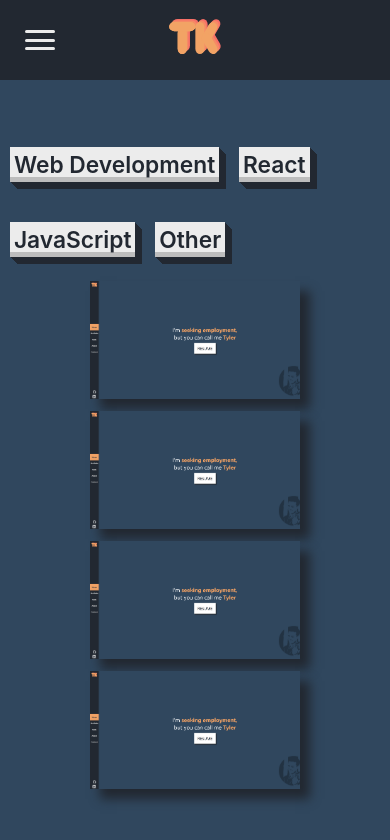
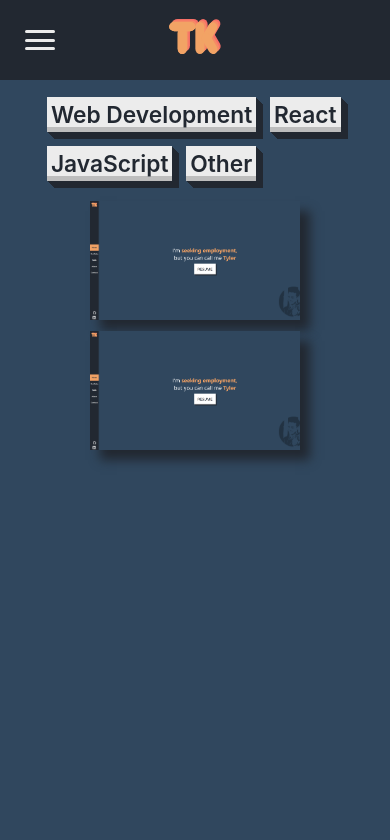
Before and after one commit to tylercodes1/portfolio, a React (Create React App) app: page /portfolio in a window 390 px wide. Shown: the top 840 px of the page. Built offline with nearby package versions, Linux system fonts and the light colour scheme.

Commit message:
Base Case filtering logic complete. Handle Edge cases next

```diff
--- a/package.json
+++ b/package.json
@@ -10,7 +10,8 @@
     "react": "^16.13.1",
     "react-dom": "^16.13.1",
     "react-router-dom": "^5.2.0",
-    "react-scripts": "3.4.1"
+    "react-scripts": "3.4.1",
+    "react-textfit": "^1.1.0"
   },
   "scripts": {
     "start": "react-scripts start",
--- a/src/Widgets/General/Nav2/Nav2.css
+++ b/src/Widgets/General/Nav2/Nav2.css
@@ -22,7 +22,7 @@
     background: #222831;
     width: 100px;
     height: 100%;
-    position: absolute;
+    position: fixed;
     left: 0;
     top: 0;
     display: flex;
--- a/src/Widgets/Portfolio/FilterButton/FilterButton.css
+++ b/src/Widgets/Portfolio/FilterButton/FilterButton.css
@@ -40,6 +40,7 @@
 
 @media (max-width: 768px) {
     .filter_button {
+        margin: 7px;
         font-size: 2.7vmax;
         font-weight: 600;
         padding: 1vmin;
--- a/src/Widgets/Portfolio/Portfolio.css
+++ b/src/Widgets/Portfolio/Portfolio.css
@@ -4,15 +4,24 @@
     margin: 0 0 0 100px;
     display: flex;
     flex-direction: column;
-    justify-content: center;
+    /* justify-content: center; */
     align-items: center;
     height: 100%;
 }
 
 .filter_header {
+    margin: 40px;
+    padding: 0 30px 0;
     display: flex;
     flex-direction: row;
     flex-wrap: wrap;
+}
+
+.project_container {
+    width: calc(100vw - 100px);
+    flex-wrap: wrap;
+    display: flex;
+    justify-content: center;
 }
 
 @media (min-width: 769px) {
@@ -26,11 +35,8 @@
         margin: 80px 0 0 0;
         height: calc(100vh - 80px);
     }
+
+    .filter_header {
+        margin: 10px;
+    }
 }
-
-.project_container {
-    width: calc(100vw - 100px);
-    flex-wrap: wrap;
-    display: flex;
-    justify-content: center;
-}
--- a/src/Widgets/Portfolio/Portfolio.js
+++ b/src/Widgets/Portfolio/Portfolio.js
@@ -38,10 +38,12 @@ class Portfolio extends Component {
                     <FilterButton text="Other" onClick={(urmom) => this.handleSelect(urmom)} selected={this.state.selected} />
                 </div>
                 <div className="project_container">
-                    <ProjectPreview />
-                    <ProjectPreview />
-                    <ProjectPreview />
-                    <ProjectPreview />
+                    <ProjectPreview display={this.state.selected.length < 1 ? null :
+                    !this.state.selected.some(el => ("Web Development React JavaScript").includes(el))? "hide_project" : null}
+                    title="Portfolio" src="Portfolio.PNG" url="https://tylersportfolio.netlify.app/" stack="React JavaScript"/>
+                    <ProjectPreview display={this.state.selected.length < 1 ? null :
+                    !this.state.selected.some(el => ("Other").includes(el))? "hide_project" : null}
+                    title="Other" src="Portfolio.PNG" url="https://tylersportfolio.netlify.app/" stack=" JavaScript"/>
                 </div>
             </div>
         )
--- a/src/Widgets/Portfolio/ProjectPreview/Description/Description.css
+++ b/src/Widgets/Portfolio/ProjectPreview/Description/Description.css
@@ -5,11 +5,22 @@
     flex-direction: column;
     flex-wrap: wrap;
     color: var(--dashboard);
-    justify-content: space-between;
+    align-items: center;
+    justify-content: center;
+}
+
+.smaller_backdrop {
+    display: flex;
+    flex-direction: column;
+    align-items: center;
+    padding: 1vmax;
+    width: 13vmax;
+    background-color: white;
 }
 
 .title {
-    font-size: 2vmax;
+    text-align: center;
+    font-size: 1.8vmax;
     font-weight: bold;
 }
 
@@ -23,14 +34,20 @@
     font-weight: 600;
 }
 
+.logo_container {
+    display: flex;
+    justify-content: center;
+    width: auto;
+}
+
 .ReactLogo {
     padding: 0 2px 0 2px;
     height: 100%;
-    width: 20%;
+    width: 25%;
 }
 
 .javascript {
     padding: 0 2px 0 2px;
     height: 100%;
-    width: 20%;
+    width: 25%;
 }
--- a/src/Widgets/Portfolio/ProjectPreview/Description/Description.js
+++ b/src/Widgets/Portfolio/ProjectPreview/Description/Description.js
@@ -2,14 +2,19 @@ import React from 'react'
 import './Description.css'
 import ReactLogo from '../../../../assets/react/ReactLogo'
 import JavaScriptLogo from '../../../../assets/react/JavaScriptLogo'
+import { Textfit } from 'react-textfit'
 
-function Description() {
+function Description(props) {
     return (
         <div className="description_view">
-            <h1>Portfolio</h1>
-            <div className="logo_container">
-                <ReactLogo />
-                <JavaScriptLogo />
+            <div className="smaller_backdrop">
+                <div className="title">
+                    {props.title}
+                </div>
+                <div className="logo_container">
+                    {props.stack.includes("React") ? <ReactLogo /> : null}
+                    <JavaScriptLogo />
+                </div>
             </div>
         </div>
     )
--- a/src/Widgets/Portfolio/ProjectPreview/ProjectPreview.css
+++ b/src/Widgets/Portfolio/ProjectPreview/ProjectPreview.css
@@ -21,3 +21,7 @@
 .project_preview:hover > .filter_backdrop {
     opacity: 1;
 }
+
+.hide_project {
+    display: none;
+}
--- a/src/Widgets/Portfolio/ProjectPreview/ProjectPreview.js
+++ b/src/Widgets/Portfolio/ProjectPreview/ProjectPreview.js
@@ -5,11 +5,11 @@ import Description from './Description/Description';
 // TODO change project preview URL when you host for real
 function ProjectPreview(props) {
     return (
-        <a className="project_preview" target="_blank" href="https://tylersportfolio.netlify.app/">
+        <a className={"project_preview " + props.display} target="_blank" href={props.url}>
             <div className="filter_backdrop" >
-                <Description />
+                <Description title={props.title} stack={props.stack}/>
             </div>
-            <img className="project" src="Portfolio.PNG" alt="hello can't be loaded"/>
+            <img className="project" src={props.src} alt={"Picture of "  + props.title} />
         </a>
     )
 }
```
Also changed, not shown: 1 other file (tests, documents, lock files or other folders).
